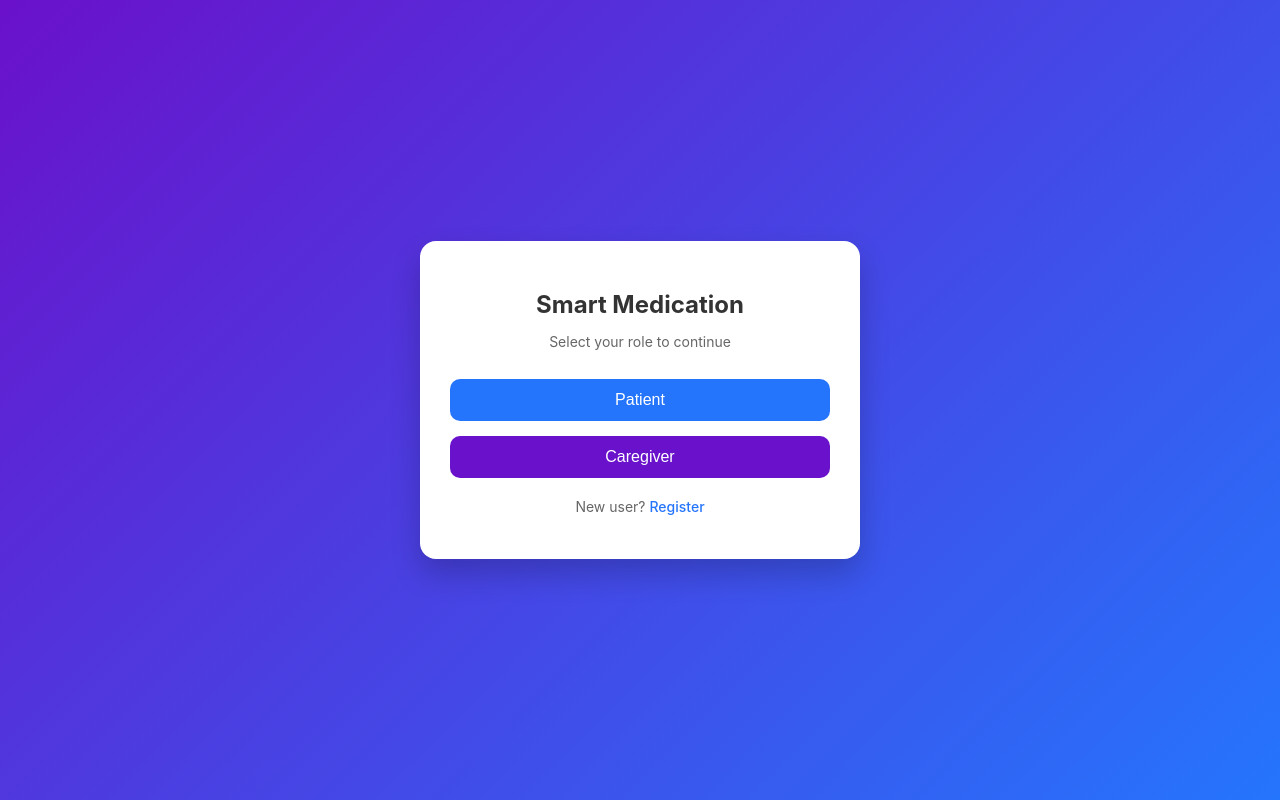
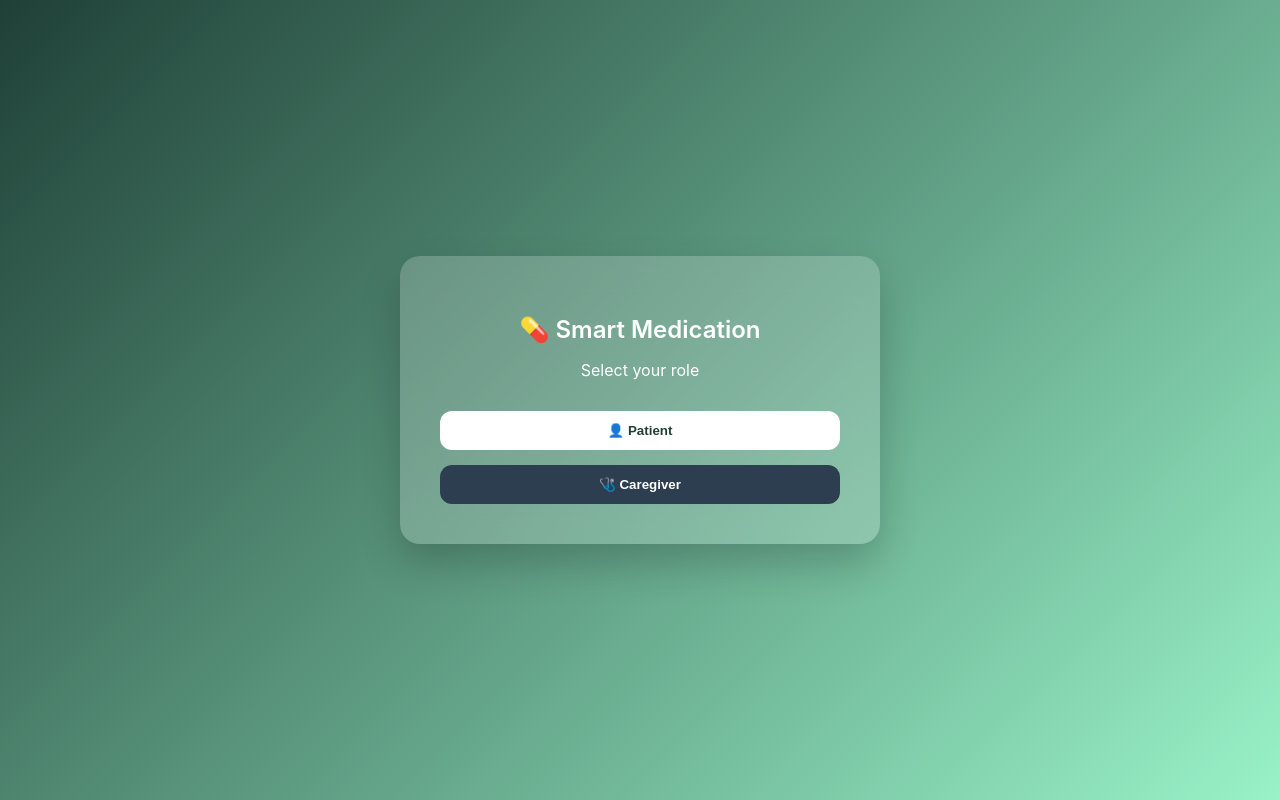
Before and after one commit to harshitha588/smart-medication-frontend, a React (Create React App) app: page / in a window 1280 px wide. Built offline with nearby package versions, Linux system fonts and the light colour scheme.

Commit message:
Modern attractive UI redesign

```diff
--- a/src/App.css
+++ b/src/App.css
@@ -1,10 +1,11 @@
 body {
   margin: 0;
-  font-family: "Segoe UI", sans-serif;
-  background: linear-gradient(135deg, #6a11cb, #2575fc);
+  font-family: "Poppins", sans-serif;
+  background: linear-gradient(135deg, #1f4037, #99f2c8);
   min-height: 100vh;
 }
 
+/* Center container */
 .container {
   display: flex;
   justify-content: center;
@@ -12,61 +13,83 @@ body {
   min-height: 100vh;
 }
 
+/* Glass card */
 .card {
-  background: white;
-  padding: 30px;
+  backdrop-filter: blur(15px);
+  background: rgba(255, 255, 255, 0.2);
+  padding: 40px;
   width: 90%;
-  max-width: 380px;
-  border-radius: 16px;
-  box-shadow: 0 15px 30px rgba(0, 0, 0, 0.2);
+  max-width: 400px;
+  border-radius: 20px;
+  box-shadow: 0 20px 40px rgba(0, 0, 0, 0.2);
   text-align: center;
+  color: white;
 }
 
+/* Headings */
 .card h2 {
   margin-bottom: 10px;
-  color: #333;
+  font-weight: 600;
 }
 
-.card p {
-  color: #666;
+/* Inputs */
+input {
+  width: 100%;
+  padding: 12px;
+  margin-top: 15px;
+  border-radius: 12px;
+  border: none;
+  outline: none;
   font-size: 14px;
 }
 
-input {
-  width: 100%;
-  padding: 12px;
-  margin-top: 12px;
-  border-radius: 8px;
-  border: 1px solid #ddd;
-  font-size: 14px;
-}
-
+/* Buttons */
 button {
   width: 100%;
   margin-top: 15px;
   padding: 12px;
-  border-radius: 10px;
+  border-radius: 12px;
   border: none;
-  background: #2575fc;
-  color: white;
-  font-size: 16px;
+  background: #ffffff;
+  color: #1f4037;
+  font-weight: bold;
   cursor: pointer;
+  transition: 0.3s ease;
 }
 
 button:hover {
-  background: #1a5fd1;
+  transform: scale(1.05);
+  background: #f0f0f0;
 }
 
+/* Secondary button */
 .secondary {
-  background: #6a11cb;
+  background: #2c3e50;
+  color: white;
 }
 
-.gray {
-  background: #999;
+.secondary:hover {
+  background: #1a252f;
 }
 
-.link {
-  color: #2575fc;
+/* Dashboard grid */
+.dashboard-grid {
+  display: grid;
+  grid-template-columns: 1fr;
+  gap: 15px;
+  margin-top: 20px;
+}
+
+/* Dashboard card */
+.dashboard-item {
+  padding: 20px;
+  border-radius: 15px;
+  background: rgba(255, 255, 255, 0.3);
   cursor: pointer;
-  font-weight: 500;
+  transition: 0.3s ease;
 }
+
+.dashboard-item:hover {
+  transform: translateY(-5px);
+  background: rgba(255, 255, 255, 0.5);
+}
--- a/src/pages/Login.js
+++ b/src/pages/Login.js
@@ -23,8 +23,7 @@ function Login() {
   return (
     <div className="container">
       <div className="card">
-        <h2>{role} Login</h2>
-        <p>Welcome back 👋</p>
+        <h2>🔐 {role} Login</h2>
 
         <input
           type="email"
--- a/src/pages/PatientDashboard.js
+++ b/src/pages/PatientDashboard.js
@@ -6,18 +6,27 @@ function PatientDashboard() {
   return (
     <div className="container">
       <div className="card">
-        <h2>Patient Dashboard</h2>
-        <p>Manage your medicines</p>
+        <h2>📊 Patient Dashboard</h2>
 
-        <button onClick={() => navigate("/expiry")}>
-          Upload Medicine Photo
-        </button>
+        <div className="dashboard-grid">
+          <div
+            className="dashboard-item"
+            onClick={() => navigate("/expiry")}
+          >
+            📸 Upload Medicine
+          </div>
 
-        <button className="secondary" onClick={() => navigate("/reminders")}>
-          View Reminders
-        </button>
+          <div
+            className="dashboard-item"
+            onClick={() => navigate("/reminders")}
+          >
+            ⏰ View Reminders
+          </div>
 
-        <button className="gray">Profile</button>
+          <div className="dashboard-item">
+            📅 Check Expiry
+          </div>
+        </div>
       </div>
     </div>
   );
--- a/src/pages/RoleSelect.js
+++ b/src/pages/RoleSelect.js
@@ -6,26 +6,19 @@ function RoleSelect() {
   return (
     <div className="container">
       <div className="card">
-        <h2>Smart Medication</h2>
-        <p>Select your role to continue</p>
+        <h2>💊 Smart Medication</h2>
+        <p>Select your role</p>
 
         <button onClick={() => navigate("/login", { state: { role: "patient" } })}>
-          Patient
+          👤 Patient
         </button>
 
         <button
           className="secondary"
           onClick={() => navigate("/login", { state: { role: "caregiver" } })}
         >
-          Caregiver
+          🩺 Caregiver
         </button>
-
-        <p style={{ marginTop: "20px" }}>
-          New user?{" "}
-          <span className="link" onClick={() => navigate("/register")}>
-            Register
-          </span>
-        </p>
       </div>
     </div>
   );
```
